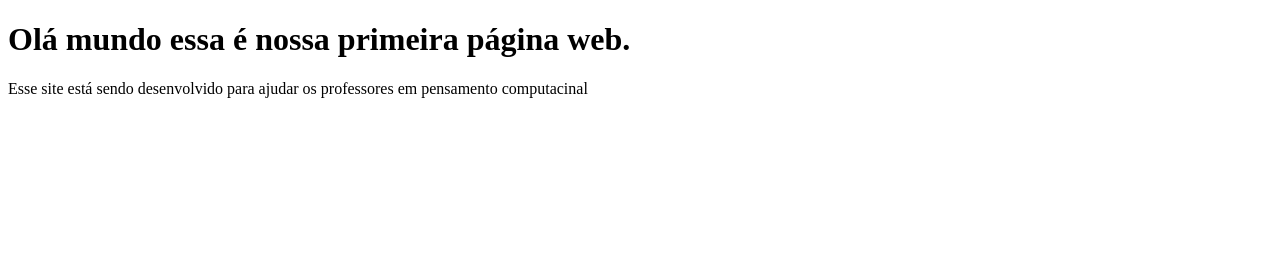
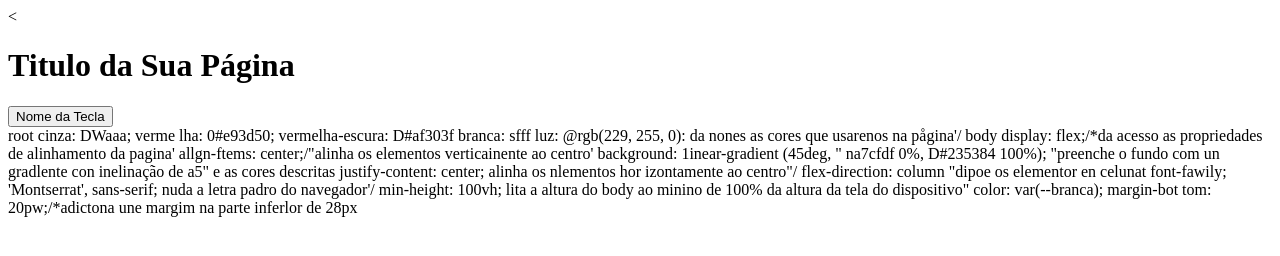
Before and after one commit to NicolasDinizTz/radio_escola, a plain HTML site: page index.html in a window 1280 px wide. Drawn offline with Linux system fonts and the light colour scheme.

Commit message:
stile.css

```diff
--- a/index.html
+++ b/index.html
@@ -4,11 +4,38 @@
     <meta charset="UTF-8">
     <meta http-equiv="X-UA-compatible" content="IE=edge">
     <meta name="viewport" content="width=device-width, initial-scale=1.0">
-    <title>nossa página</title>
+    <title>nossa pagina</title>
 </head>
-<body>
-    <h1>Olá mundo essa é nossa primeira página web.</h1>
-    <p>Esse site está sendo desenvolvido para ajudar os professores em pensamento computacinal</p>
+<<header></header>
+<main></main>
+<h1>Titulo da Sua Página</h1>
+<section class="teclado">
+    <button class="tecla tecla_nomedatecla">Nome da Tecla</button>
+</section>
+<audio src="sounds/nomedoarquivodesom.wav" id="som_tecla_nomedatecla"></audio>
 
+</section>
 </body>
-</html>
+root
+cinza: DWaaa;
+verme lha: 0#e93d50;
+vermelha-escura: D#af303f
+branca:
+sfff
+luz: @rgb(229, 255, 0):
+da nones as cores que usarenos na pågina'/
+body
+display: flex;/*da acesso as propriedades de alinhamento da pagina'
+allgn-ftems: center;/"alinha os elementos verticainente ao centro'
+background: 1inear-gradient (45deg, " na7cfdf 0%, D#235384 100%);
+"preenche o fundo com un gradlente con inelinação de a5" e as cores descritas
+justify-content: center;
+alinha os nlementos hor izontamente ao centro"/
+flex-direction: column
+"dipoe os elementor en celunat
+font-fawily; 'Montserrat', sans-serif;
+nuda a letra padro do navegador'/
+min-height: 100vh;
+lita a altura do body ao minino de 100% da altura da tela do dispositivo"
+color: var(--branca);
+margin-bot tom: 20pw;/*adictona une margim na parte inferlor de 28px
```
